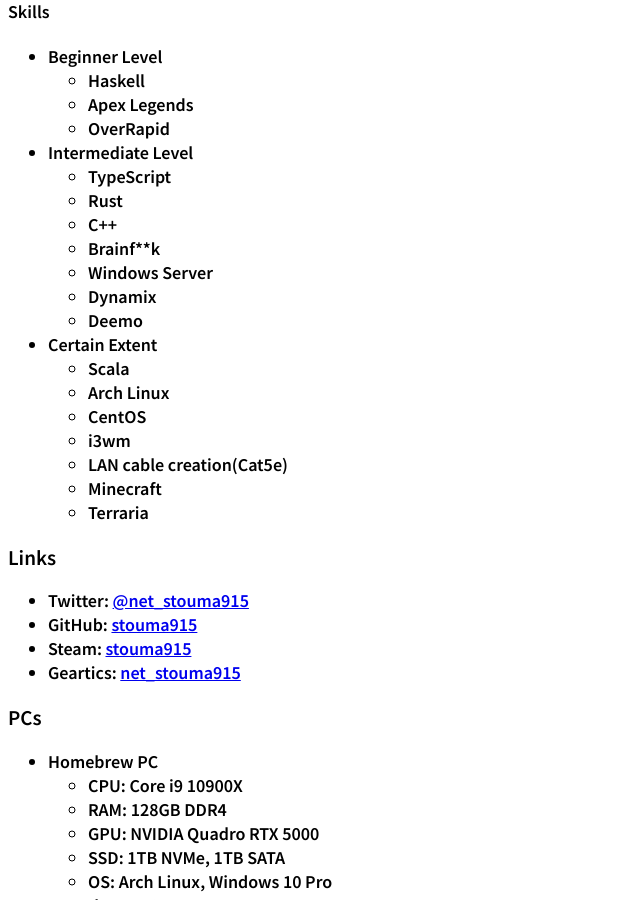
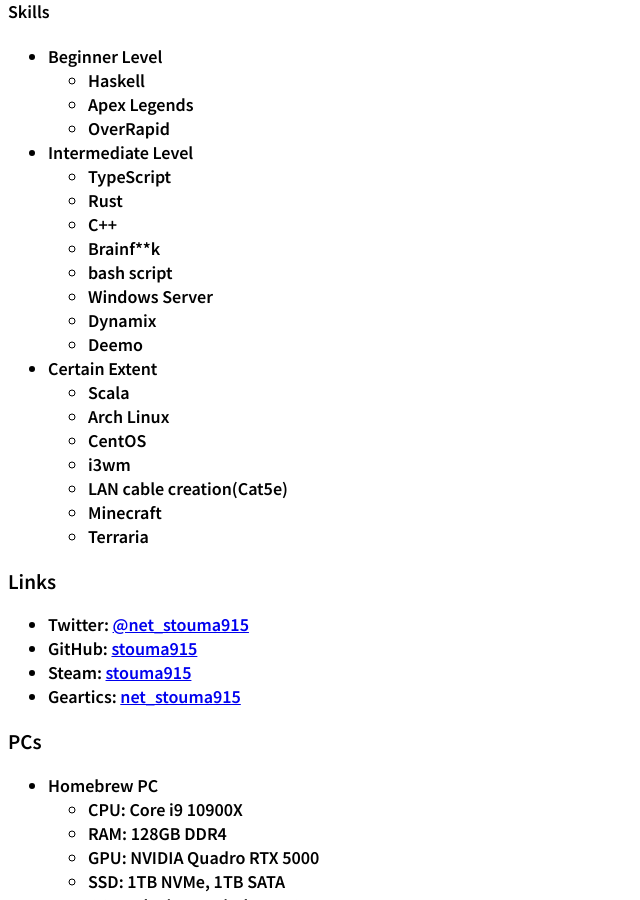
Before and after one commit to t-sasaki915/t-sasaki-net, a Jekyll site: the page built from docs/english.md, in a window 1280 px wide and 900 px high, scrolled down 1100 px. Shown: the whole window, without its empty margins (0-640 px from the left). Built offline with Jekyll 4.4.1, drawn with Linux system fonts in a browser that asks for light colours; Markdown is read by kramdown in place of the engine named in the settings.

Commit message:
Update english.md

```diff
--- a/docs/english.md
+++ b/docs/english.md
@@ -56,6 +56,7 @@
   - Rust
   - C++
   - Brainf\*\*k
+  - bash script
   - Windows Server
   - Dynamix
   - Deemo
```
